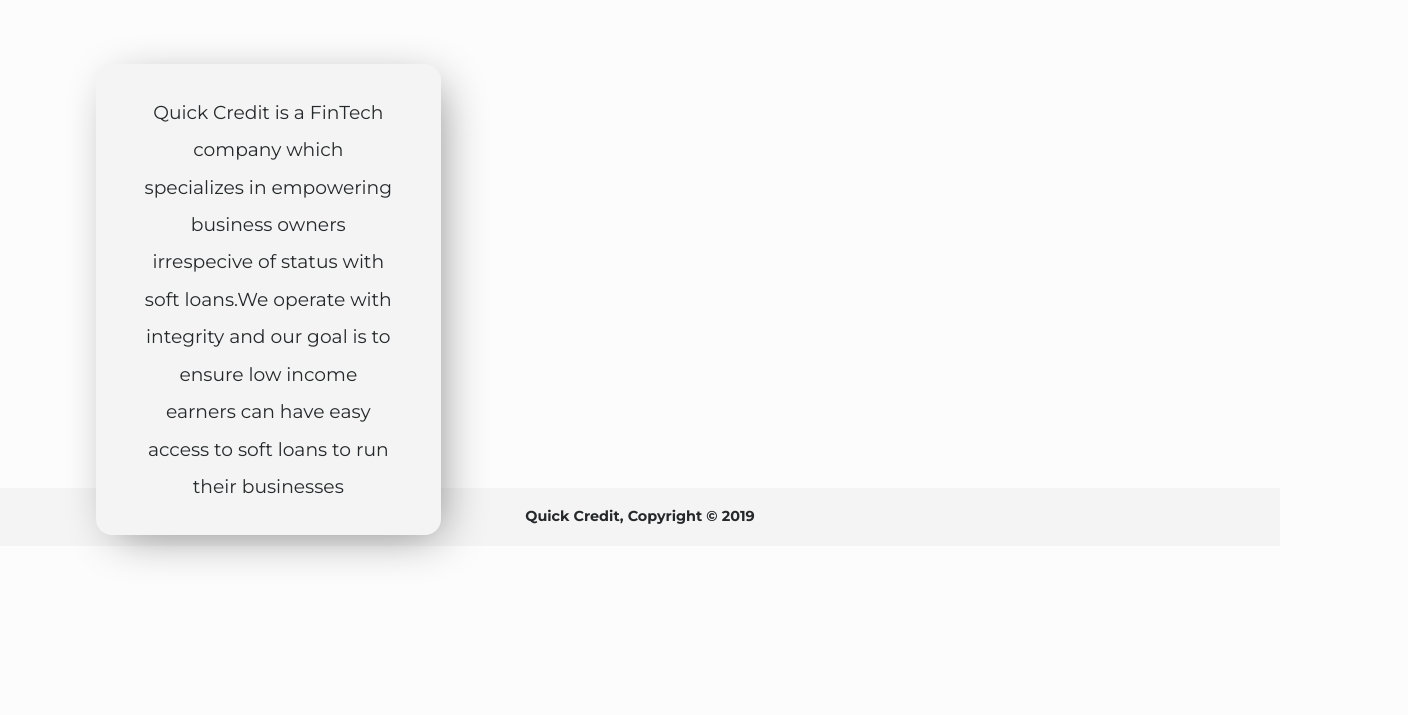
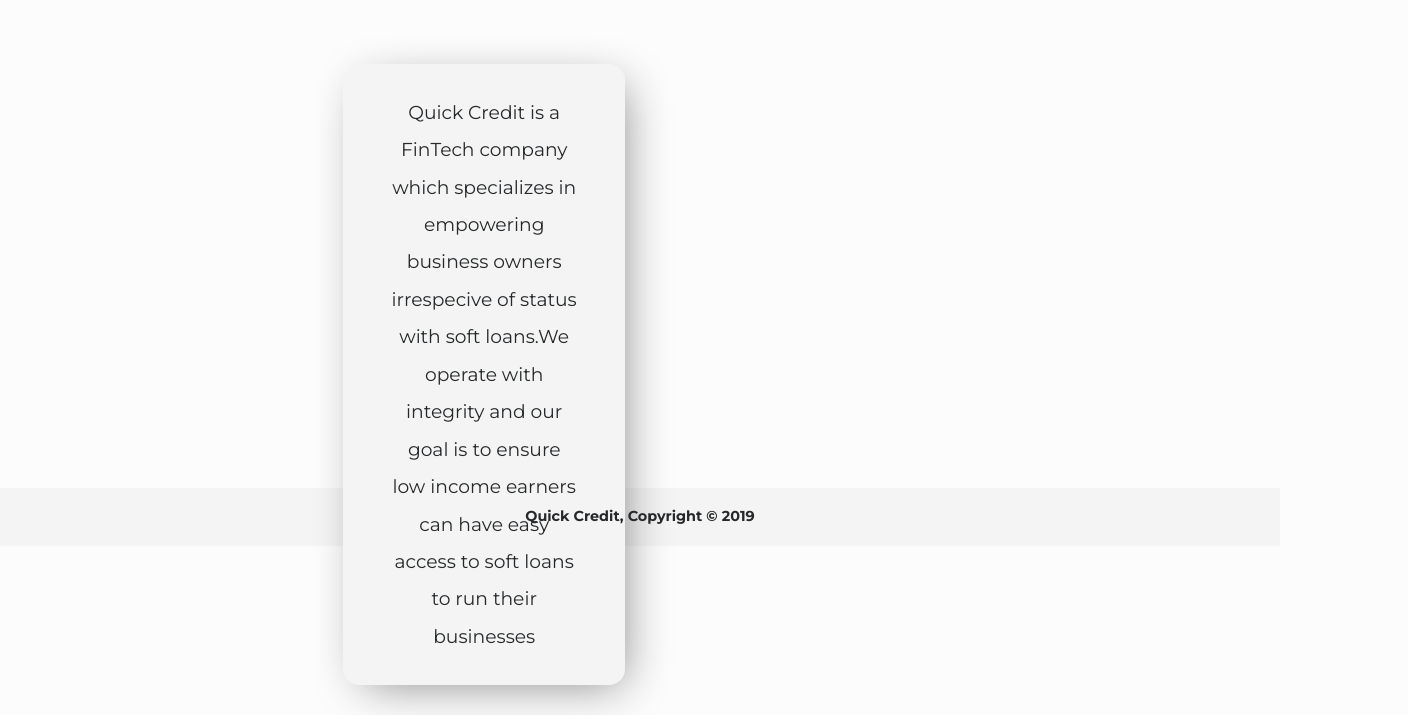
Before and after one commit to danose/Quick-Credit, a plain HTML site: page UI/about.html in a window 1280 px wide. Shown: the part 85-800 px from the top of the page, 1408 px wide, since content can reach past the window. Drawn offline with Linux system fonts and the light colour scheme.

Commit message:
feature(added more style):modified css [Finishes #165506887]

```diff
--- a/UI/about.html
+++ b/UI/about.html
@@ -48,17 +48,19 @@
 
 
     </div>
+    <footer>
+        <div class="footer">
 
-    <footer>
-            <div class="footer">
-
-                <div class="legal">
-                <p>Quick Credit, Copyright &copy 2019</p>
-                </div>
+            <div class="legal">
+            <p>Quick Credit, Copyright &copy 2019</p>
             </div>
+        </div>
 
     </footer>
+
+
     </div>
+
 <script src="./js/app.js"></script>
 </body>
 </html>
--- a/UI/css/main.css
+++ b/UI/css/main.css
@@ -200,6 +200,8 @@
     color:var(--font1);
 
 }
+
+
 .button{
     text-decoration: none;
     color:var(--bg);
@@ -944,13 +946,18 @@
    }
 
    .how-it-works{
-       height:100%;
-       display:grid;
-       grid-template-rows:1fr auto;
+       height:60%;
+       margin-left:10%;
    }
 
    .fourOfour-page img{
     width:50%;
+}
+
+
+.about{
+    margin-left:65%;
+    width:80%;
 }
 
 
```
Also changed, not shown: UI/admin.html (+1 -1 lines), UI/approval.html (+1 -1 lines), UI/how.html (+9 -8 lines), UI/index.html (+1 -1 lines), UI/repayments.html (+1 -1 lines).
